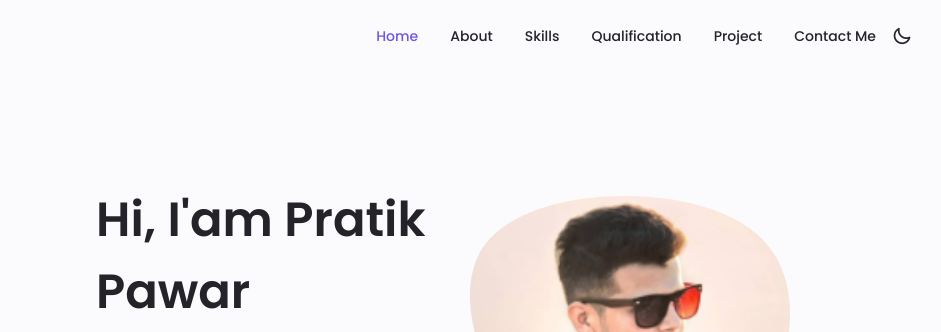
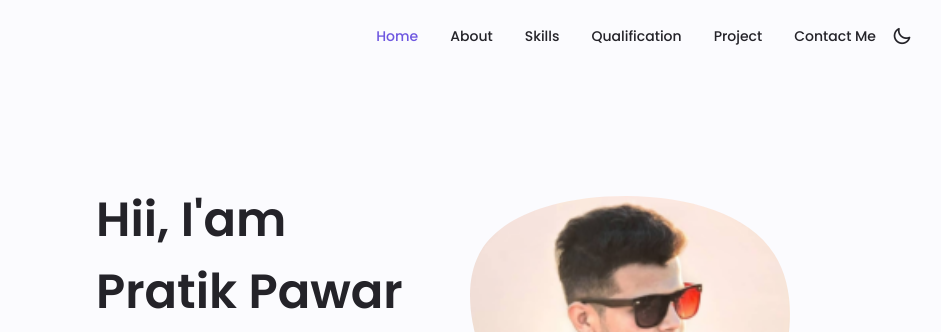
Before and after one commit to Pawar-Pratik/Portfolio-Website, a plain HTML site: page index.html in a window 1280 px wide. Shown: the top 332 px of the page, 212-1153 px from the left. Drawn offline with nearby package versions, Linux system fonts and the light colour scheme.

Commit message:
initial commit

```diff
--- a/index.html
+++ b/index.html
@@ -114,7 +114,7 @@
                     </div>
 
                     <div class="home__data">
-                        <h1 class="home__title">Hi, I'am Pratik Pawar</h1>
+                        <h1 class="home__title">Hii, I'am Pratik Pawar</h1>
                         <h3 class="home__subtitle">Full-Stack Developer | Student</h3>
                         <p class="home__description">Computer Engineering student, from MESCOE, Pune.</p>
                         <a href="#contact" class="button button--flex">
```
